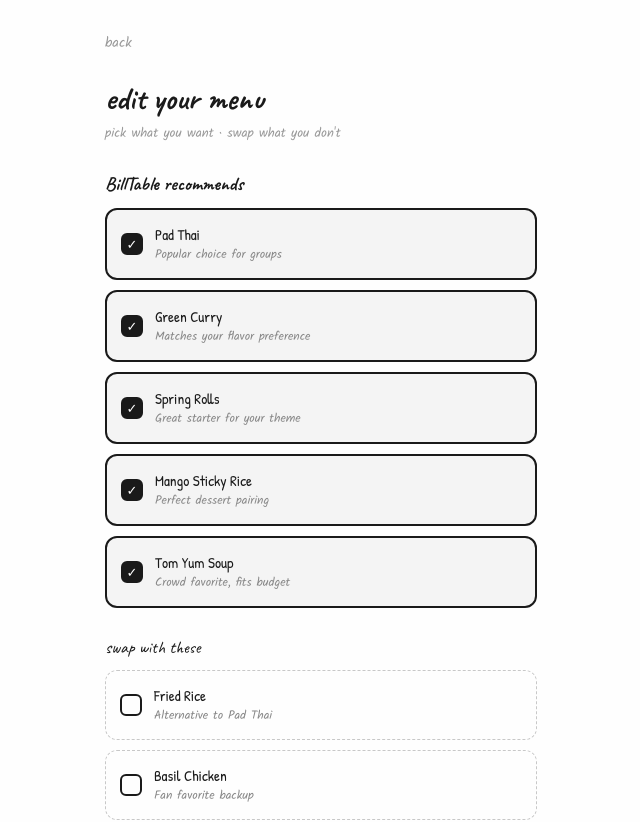
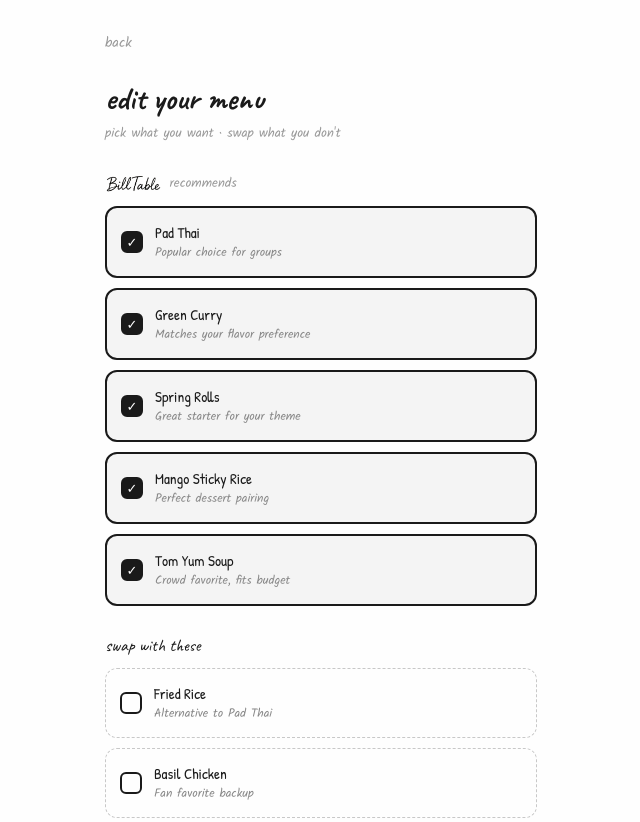
Before and after one commit to IOOIIOU17/billtable-customer-web, a React (Vite) app: page /edit-menu in a window 1280 px wide. Shown: the top 822 px of the page, without its empty margins (319-959 px from the left). Built offline with nearby package versions, Linux system fonts and the light colour scheme.

Commit message:
fix: use BillTable logo in EditMenu

```diff
--- a/src/screens/EditMenu.jsx
+++ b/src/screens/EditMenu.jsx
@@ -1,6 +1,7 @@
 import { useState } from 'react';
 import { useNavigate } from 'react-router-dom';
 import useOrderStore from '../store/orderStore';
+import billTableLogo from '../assets/billtable-logo.png';
 
 const MOCK_AI_MENUS = [
   { id: 1, name: 'Pad Thai', reason: 'Popular choice for groups' },
@@ -55,9 +56,10 @@ export default function EditMenu() {
         pick what you want · swap what you don't
       </p>
 
-      <p style={{ fontFamily: "'Caveat', cursive", fontWeight: '700', fontSize: '1.2rem', color: '#1A1A1A', margin: '0 0 12px' }}>
-        BillTable recommends
-      </p>
+      <div style={{ display: 'flex', alignItems: 'center', gap: '8px', marginBottom: '12px' }}>
+        <img src={billTableLogo} alt="BillTable" style={{ height: '22px', objectFit: 'contain' }} />
+        <span style={{ fontFamily: "'Kalam', cursive", fontSize: '13px', color: '#999' }}>recommends</span>
+      </div>
 
       <div style={{ display: 'flex', flexDirection: 'column', gap: '10px', marginBottom: '28px' }}>
         {aiMenus.map((menu, i) => {
```
